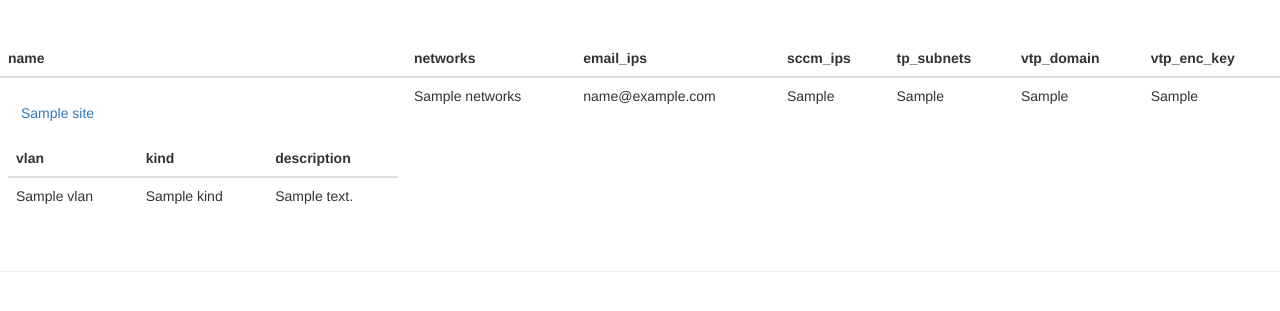
After one commit to klang/minimal, a Flask app: template frontend/templates/advanced-sites.html in a window 1280 px wide, after a click that opens the changed part. The commit adds this page. Shown: the top 311 px of the page. Run offline with Flask 2, Linux system fonts and the light colour scheme; the template is opened without the code that fills it: most values are stand-ins (such as "Sample title", 1, 10 or a date in 2020); some libraries are stand-ins or nearby versions.

Commit message:
presenting sub-data components in a sensible manner

```diff
--- a/frontend/__init__.py
+++ b/frontend/__init__.py
@@ -6,6 +6,9 @@ from wtforms import TextField, StringField, BooleanField, SubmitField, validator
 from wtforms.validators import NumberRange
 from wtforms_components import IntegerField
 
+import requests
+import json
+from retrying import retry
 
 # straight from the wtforms docs:
 class TelephoneForm(Form):
@@ -27,6 +30,20 @@ class RouterConfigForm(Form):
     submit_button = SubmitField('Submit Form')
 
 
+def retry_if_HTTP404(exception):
+    return isinstance(exception, requests.exceptions.HTTPError) and exception.response.status_code == 404
+
+
+@retry(stop_max_attempt_number=5, wait_exponential_multiplier=100, retry_on_exception=retry_if_HTTP404)
+def get_url(url):
+    try:
+        r = requests.get(url)
+        r.raise_for_status()
+        return r
+    except requests.exceptions.HTTPError as e:
+        raise e
+
+
 def create_app(configfile=None):
     app = Flask(__name__)
     AppConfig(app, configfile)  # Flask-Appconfig is not necessary, but
@@ -43,7 +60,6 @@ def create_app(configfile=None):
         print("configuring%s+%s" % (form.router.data, form.switch.data) + " with SNOW ID: %s " % (form.snow.data) + " %s APs" % (form.aps.data))
 
         if form.is_submitted():
-            import requests
             url="https://virtserver.swaggerhub.com/steffenschumacher/netmanager/1.0.0/sites"
             r = requests.get(url)
             print(r.text)
@@ -54,13 +70,58 @@ def create_app(configfile=None):
 
     @app.route('/sites', methods=('GET', 'POST'))
     def sites():
-        import requests
-        import json
-        url="https://virtserver.swaggerhub.com/steffenschumacher/netmanager/1.0.0/sites"
-        r = requests.get(url)
-        sites = json.loads(r.text)
-        print(r.text)
-        return render_template('sites.html', sites=sites)
+        url = "https://virtserver.swaggerhub.com/steffenschumacher/netmanager/1.0.0/sites"
+        try:
+            r = get_url(url)
+            data= json.loads(r.text)
+        except requests.exceptions.HTTPError as e:
+            flash('{} - {} - has disappeared '.format(e.response.status_code, url), 'error')
+            data = []
+        print(data)
+        return render_template('sites.html', sites=data)
+
+    @app.route('/advanced-sites', methods=('GET', 'POST'))
+    def advanced_sites():
+        url = "https://virtserver.swaggerhub.com/steffenschumacher/netmanager/1.0.0/sites"
+        try:
+            r = get_url(url)
+            data = json.loads(r.text)
+        except requests.exceptions.HTTPError as e:
+            flash('{} - {} - has disappeared '.format(e.response.status_code, url), 'error')
+            data = []
+        print(data)
+        if len(data) == 1:
+            print("WARNING: adding a bit of fake data for site")
+            data.append({'name': 'sample 1', 'networks': 'string', 'email_ips': 'string', 'sccm_ips': 'string', 'tp_subnets': 'string', 'vtp_domain': 'string', 'vtp_enc_key': 'string'})
+            data.append({'name': 'sample 2', 'networks': 'string', 'email_ips': 'string', 'sccm_ips': 'string', 'tp_subnets': 'string', 'vtp_domain': 'string', 'vtp_enc_key': 'string'})
+        vlans = {}
+        for site in data:
+            url = "https://virtserver.swaggerhub.com/steffenschumacher/netmanager/1.0.0/sites/{}/vlans".format(site['name'])
+            try:
+                r = get_url(url)
+                subdata = json.loads(r.text)
+                if len(subdata) == 1:
+                    print("WARNING: adding a bit of fake data for vlans at site")
+                    subdata.append({'vlan': 1, 'kind': 'string', 'description': 'string'})
+                    subdata.append({'vlan': 2, 'kind': 'string', 'description': 'string'})
+                    subdata.append({'vlan': 3, 'kind': 'string', 'description': 'string'})
+            except requests.exceptions.HTTPError as e:
+                subdata = []
+            vlans[site['name']] = subdata
+
+        return render_template('advanced-sites.html', sites=data, vlans=vlans)
+
+    @app.route('/devices', methods=('GET', 'POST'))
+    def devices():
+        url = "https://virtserver.swaggerhub.com/steffenschumacher/netmanager/1.0.0/devices"
+        try:
+            r = get_url(url)
+            data = json.loads(r.text)
+        except requests.exceptions.HTTPError as e:
+            flash('{} - {} - has disappeared '.format(e.response.status_code, url), 'error')
+            data = []
+        print(data)
+        return render_template('devices.html', devices=data)
 
     return app
 
--- /dev/null
+++ b/frontend/templates/advanced-sites.html
@@ -0,0 +1,71 @@
+{% extends "bootstrap/base.html" %}
+{% import "bootstrap/wtf.html" as wtf %}
+{% import "bootstrap/fixes.html" as fixes %}
+{% import "bootstrap/utils.html" as util %}
+
+{% block content %}
+{{util.flashed_messages(dismissible=True)}}
+<div class="page-header">
+  <table class="table">
+    <thead>
+    <th>name</th>
+    <th>networks</th>
+    <th>email_ips</th>
+    <th>sccm_ips</th>
+    <th>tp_subnets</th>
+    <th>vtp_domain</th>
+    <th>vtp_enc_key</th>
+    </thead>
+    {% for site in sites %}
+    <tr id="{{ site.name }}">
+      <td>
+        <div id="accordion">
+
+          <div class="card">
+            <div class="card-header" id="headingOne">
+              <h5 class="mb-0">
+                <button class="btn btn-link" data-toggle="collapse" data-target="#collapse1{{loop.index}}" aria-expanded="false" aria-controls="collapse1{{loop.index}}">
+                  {{ site.name }}
+                </button>
+              </h5>
+            </div>
+            <div id="collapse1{{loop.index}}" class="collapse" aria-labelledby="headingOne" data-parent="#accordion">
+              <div class="card-body">
+                <table class="table">
+                  <thead>
+                  <th>vlan</th>
+                  <th>kind</th>
+                  <th>description</th>
+                  </thead>
+                  {% for vlan in vlans[site.name] %}
+                  <tr id="{{ vlan.vlan }}">
+                    <td>{{ vlan.vlan }}</td>
+                    <td>{{ vlan.kind }}</td>
+                    <td>{{ vlan.description }}</td>
+                  </tr>
+                  {% endfor %}
+                </table>
+              </div>
+            </div>
+          </div>
+
+        </div>
+      </td>
+      <td>{{ site.networks }}</td>
+      <td>{{ site.email_ips }}</td>
+      <td>{{ site.sccm_ips }}</td>
+      <td>{{ site.tp_subnets }}</td>
+      <td>{{ site.vtp_domain }}</td>
+      <td>{{ site.vtp_enc_key }}</td>
+    </tr>
+    {% endfor %}
+    </tbody>
+  </table>
+</div>
+
+{% endblock %}
+
+{% block head %}
+{{super()}}
+{{fixes.ie8()}}
+{% endblock %}
--- a/frontend/templates/sites.html
+++ b/frontend/templates/sites.html
@@ -17,7 +17,7 @@
       <th>vtp_enc_key</th>
     </thead>
     {% for site in sites %}
-      <tr>
+      <tr id="{{ site.name }}">
         <td>{{ site.name }}</td>
         <td>{{ site.networks }}</td>
         <td>{{ site.email_ips }}</td>
@@ -30,6 +30,7 @@
     </tbody>
   </table>
 </div>
+<div id="page"></div>
 
 {% endblock %}
 
```
Also changed, not shown: frontend/templates/devices.html (added, +32 -0 lines), readme.md.
